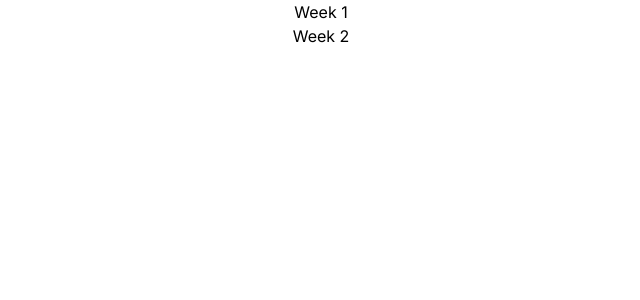
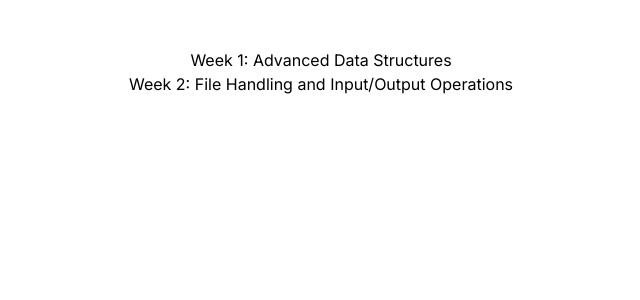
Before and after one commit to wargenng/NextPortfolio, a Next.js app in the folder portfolio/: page /classes/python/intermediate/03258A in a window 1280 px wide. Shown: the top 300 px of the page, without its empty margins (319-959 px from the left). Built offline with nearby package versions, Linux system fonts and the light colour scheme.

Commit message:
added week 2

```diff
--- a/portfolio/app/classes/python/intermediate/03258A/page.js
+++ b/portfolio/app/classes/python/intermediate/03258A/page.js
@@ -7,13 +7,13 @@ export default function Python() {
                 href="/classes/python/intermediate/03258A/week1"
                 className="flex justify-center"
             >
-                Week 1
+                Week 1: Advanced Data Structures
             </Link>
             <Link
                 href="/classes/python/intermediate/03258A/week2"
                 className="flex justify-center"
             >
-                Week 2
+                Week 2: File Handling and Input/Output Operations
             </Link>
         </div>
     );
--- a/portfolio/app/classes/python/intermediate/03258A/week2/page.js
+++ b/portfolio/app/classes/python/intermediate/03258A/week2/page.js
@@ -0,0 +1,9 @@
+import Week2 from "./week2.mdx";
+
+export default function Python() {
+    return (
+        <div className="prose flex flex-col">
+            <Week2 />
+        </div>
+    );
+}
--- /dev/null
+++ b/portfolio/app/classes/python/intermediate/03258A/week2/week2.mdx
@@ -0,0 +1 @@
+coming soon
--- a/portfolio/app/layout.js
+++ b/portfolio/app/layout.js
@@ -11,7 +11,11 @@ export const metadata = {
 export default function RootLayout({ children }) {
     return (
         <html lang="en">
-            <body className={inter.className}>{children}</body>
+            <body className={inter.className}>
+                <div className="flex flex-col items-center w-screen h-screen mt-12">
+                    {children}
+                </div>
+            </body>
         </html>
     );
 }
```
